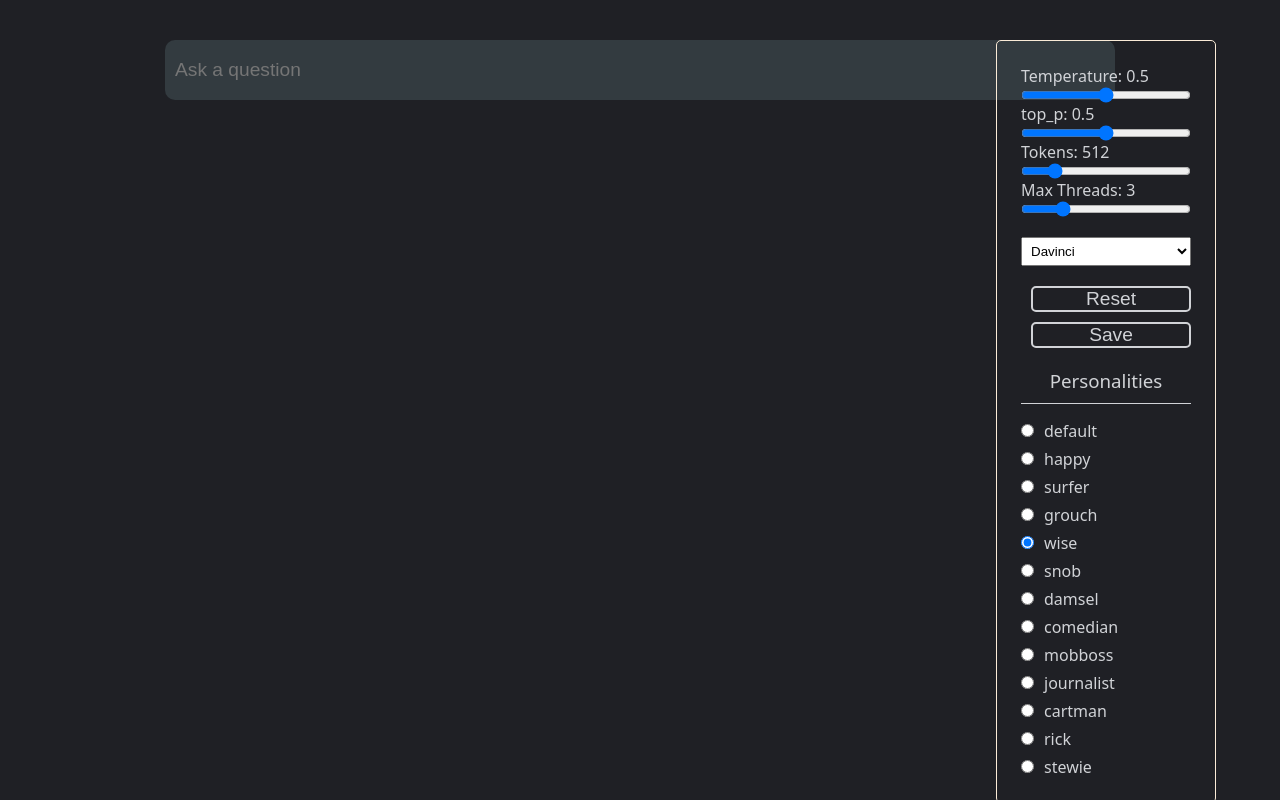
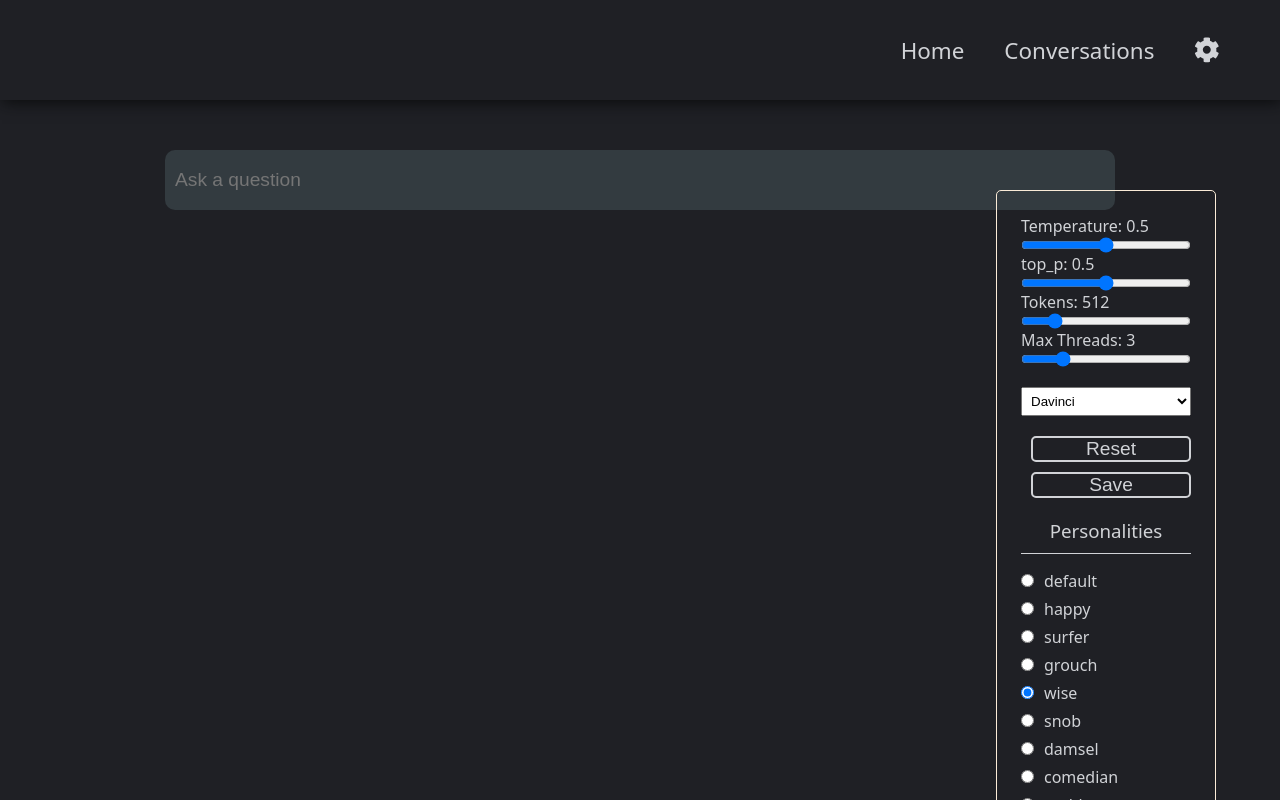
Before and after one commit to jas3333/GPT-Helper, a React (Create React App) app in the folder client/: page / in a window 1280 px wide. Built offline with nearby package versions, Linux system fonts and the light colour scheme.

Commit message:
Able to save conversations to mongodb and reload them

```diff
--- a/client/package.json
+++ b/client/package.json
@@ -11,6 +11,7 @@
         "react-dom": "^18.2.0",
         "react-icons": "^4.6.0",
         "react-markdown": "^8.0.4",
+        "react-router-dom": "^6.4.5",
         "react-scripts": "5.0.1",
         "react-syntax-highlighter": "^15.5.0",
         "web-vitals": "^2.1.4"
--- a/client/src/App.js
+++ b/client/src/App.js
@@ -1,9 +1,24 @@
+import { BrowserRouter as Router, Route, Routes } from 'react-router-dom';
+import { useState } from 'react';
+
+import Navbar from './components/Navbar';
+import Conversations from './pages/Conversations';
 import Home from './pages/Home';
 
 function App() {
+    const [chatResponse, setChatResponse] = useState([]);
     return (
-        <div className='container'>
-            <Home />
+        <div className='container '>
+            <Router>
+                <Navbar />
+                <Routes>
+                    <Route path='/' element={<Home chatResponse={chatResponse} setChatResponse={setChatResponse} />} />
+                    <Route
+                        path='/conversations'
+                        element={<Conversations setChatResponse={setChatResponse} chatResponse={chatResponse} />}
+                    />
+                </Routes>
+            </Router>
         </div>
     );
 }
--- /dev/null
+++ b/client/src/components/Conversation.js
@@ -0,0 +1,13 @@
+const Conversation = ({ data, restoreConversation }) => {
+    return (
+        <div
+            className='container pad-lg size-sm radius-md shadow auto mg-top-md short pointer'
+            onClick={() => restoreConversation(data._id)}
+        >
+            <h3>{data.title}</h3>
+            <p>{data.description}</p>
+        </div>
+    );
+};
+
+export default Conversation;
--- /dev/null
+++ b/client/src/components/Navbar.js
@@ -0,0 +1,21 @@
+import { useState } from 'react';
+import { FaCog } from 'react-icons/fa';
+import { Link } from 'react-router-dom';
+const Navbar = () => {
+    const [showSettings, setShowSettings] = useState(true);
+    return (
+        <nav className='navbar'>
+            <div className='container mg-left mg-right-lg align'>
+                <Link className='nav-links mg-right-lg' to='/'>
+                    Home
+                </Link>
+                <Link className='nav-links mg-right-lg' to='/conversations'>
+                    Conversations
+                </Link>
+                <FaCog className='icon pointer' />
+            </div>
+        </nav>
+    );
+};
+
+export default Navbar;
--- a/client/src/components/PromptController.js
+++ b/client/src/components/PromptController.js
@@ -17,7 +17,7 @@ const PromptController = ({
 }) => {
     const personasArray = Object.entries(personas);
     return (
-        <div className='settings '>
+        <div className='settings mg-top-vlg'>
             <form className='container-col '>
                 <label htmlFor='temperature'>{`Temperature: ${temperature}`}</label>
                 <input
@@ -91,7 +91,6 @@ const PromptController = ({
             <div className='underline-full mg-top-sm'></div>
             <div className='mg-top-sm'>
                 {personasArray.map(([key, value], index) => {
-                    console.log(index);
                     return (
                         <Personas
                             personaValue={value}
--- a/client/src/index.css
+++ b/client/src/index.css
@@ -314,8 +314,8 @@ a:hover {
 .underline-mid {
     margin: 0 auto;
     width: 50%;
-    height: 2px;
-    background-color: var(--color-blend);
+    height: 1px;
+    background-color: antiquewhite;
     margin-bottom: 10px;
 }
 
@@ -507,6 +507,10 @@ a:hover {
 .tall {
     height: 75vh;
 }
+.short {
+    height: 300px;
+    overflow: scroll;
+}
 
 /* ╭────────────────────────────╮ */
 /* │           Colors           │ */
@@ -565,6 +569,7 @@ a:hover {
 /* │        Testing Zone        │ */
 /* ╰────────────────────────────╯ */
 
+/* Created By This Chat Bot ! */
 .spinner {
     width: 35px;
     height: 35px;
--- /dev/null
+++ b/client/src/pages/Conversations.js
@@ -0,0 +1,42 @@
+import { useState, useEffect } from 'react';
+import axios from 'axios';
+
+import Conversation from '../components/Conversation';
+
+const Conversations = ({ setChatResponse, chatResponse }) => {
+    const [data, setData] = useState([]);
+
+    const restoreConversation = (id) => {
+        const restored = data.filter((item) => item._id === id);
+        const conversations = restored[0].conversation.slice(0, restored[0].conversation.length);
+
+        setChatResponse(conversations);
+    };
+
+    const getData = async () => {
+        try {
+            const response = await axios.get('http://localhost:5001/api');
+            setData(response.data);
+        } catch (error) {
+            console.log(error);
+        }
+    };
+
+    useEffect(() => {
+        getData();
+    }, []);
+
+    return (
+        <div className='container-col mg-top-vlg auto full'>
+            <h2 className='text-center'>Conversation Storage</h2>
+            <div className='underline-mid'></div>
+            <div className='container auto eighty '>
+                {data.map((item) => (
+                    <Conversation data={item} key={item._id} restoreConversation={restoreConversation} />
+                ))}
+            </div>
+        </div>
+    );
+};
+
+export default Conversations;
--- a/client/src/pages/Home.js
+++ b/client/src/pages/Home.js
@@ -5,7 +5,7 @@ import Completion from '../components/Completion';
 import Prompt from '../components/Prompt';
 import PromptController from '../components/PromptController';
 
-const Home = () => {
+const Home = ({ chatResponse, setChatResponse }) => {
     const [loading, setLoading] = useState(false);
 
     const personas = {
@@ -18,10 +18,14 @@ const Home = () => {
         damsel: 'Respond like a damsel in distress.',
         comedian: 'Respond like a comedian that tells lots of jokes.',
         mobboss: 'Respond like mob boss.',
-        journalist: 'Respond like a prestigious journalist that writes descriptive articles.',
+        journalist: 'Respond like a prestigious journalist always write a descriptive article.',
         cartman: 'Respond like Eric Cartman from South Park.',
         rick: 'Respond like Rick from Rick and Morty.',
         stewie: 'Respond like Stewie Griffon.',
+        knight: 'Respond as a middle ages knight.',
+        caveman: 'Respond as a caveman.',
+        writer: 'Respond as a famous author.',
+        peasant: 'Respond as a depressed peasant living in the dark ages.',
     };
 
     // Values for PromptController
@@ -40,11 +44,10 @@ const Home = () => {
     const promptOptions = `Respond in markdown and use a codeblock with the language if there is code. ${persona} STOP`;
 
     // Values for Completion
-    const [chatResponse, setChatResponse] = useState([]);
 
     const onSave = async () => {
         const packedConversation = { title: chatResponse[0].promptQuestion, conversation: [...chatResponse] };
-        setChatResponse([]);
+        // setChatResponse([]);
 
         try {
             const post = await axios.post('http://localhost:5001/api', packedConversation);
@@ -81,9 +84,6 @@ const Home = () => {
                 promptQuestion: question,
                 totalTokens: response.data.usage.total_tokens,
             };
-
-            console.log(chatResponse);
-            console.log('Conversation', conversation);
 
             setQuestion('');
             setLoading(false);
@@ -131,7 +131,7 @@ const Home = () => {
     };
 
     return (
-        <div className='container-col auto mg-top-lg radius-md size-lg '>
+        <div className='container-col auto mg-top-vlg radius-md size-lg '>
             <div className='container-col '>
                 {chatResponse && chatResponse.map((item, index) => <Completion {...item} key={index} />)}
             </div>
```
Also changed, not shown: 2 other files (tests, documents, lock files or other folders).
